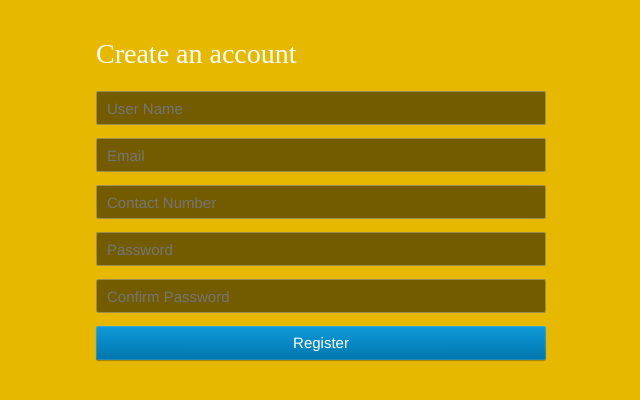
After one commit to CS4-2016/resto, a PHP site: page /register.php in a window 1280 px wide. The commit adds this page. Shown: the top 400 px of the page, without its empty margins (319-959 px from the left). Run offline with PHP 8.4, Linux system fonts and the light colour scheme.

Commit message:
resgister

```diff
--- a/css/style_jae.css
+++ b/css/style_jae.css
@@ -2,8 +2,8 @@
 .resto-tables-span {
      flex-direction: column;
     border: 1px solid black;
-    height: 180px;
-    width: 230px;
+    height: 200px;
+    width: 250px;
     text-align: center;
     font-size: 80px;
 }
@@ -35,7 +35,274 @@ span {
 
 .nav-resto-table-logo {
     height: 50px;
-    width: 50px;
+    width: 60px;
     margin: 1px;
-    padding: 1px;
+    padding-left: 3px;
 }
+*{
+  margin:0;
+  padding:0;
+}
+
+h1 {
+  font-size: 2em;
+  font-family: "Core Sans N W01 35 Light";
+  font-weight: normal;
+  margin: .67em 0;
+  display: block;
+}
+
+#registered {
+    margin-top: 50px;
+}
+
+#registered img {
+    margin-bottom: 0px;
+    width: 100px;
+    height: 100px;
+}
+
+#registered span {
+    clear: both;
+    display: block;
+}
+
+img {
+    margin-bottom: 20px;
+}
+
+.avatar {
+    margin: 10px 0 20px 0;
+}
+
+.module{
+  position:relative;
+  top:10%;
+  height:65%;
+  width:450px;
+  margin-left:auto;
+  margin-right:auto;
+}
+
+.user {
+    color: #66d8fc;
+    font-weight: bold;
+}
+
+.userlist {
+    float:left;
+    padding: 30px;
+}
+
+.userlist span {
+    color: #0590fc;
+}
+
+.welcome{
+  position:relative;
+  top:30%;
+  height:65%;
+  width:900px;
+  margin-left:auto;
+  margin-right:auto;
+  margin-top: 50px;
+}
+
+::-moz-selection {
+  background: #19547c;
+}
+::selection {
+  background: #19547c;
+}
+input::-moz-selection {
+  background: #037db6;
+}
+input::selection {
+  background: #037db6;
+}
+
+body{
+  color: #fff;
+  background-color:#e6b800;
+  font-family:helvetica;
+/*  background:url("../Screenshot_1.png") #e6b800 no-repeat center top;*/
+}
+
+.body-content{
+  position:relative;
+  top:20px;
+  height:100%;
+  width:800px;
+  margin-left:auto;
+  margin-right:auto;
+  background: transparent;
+}
+
+select,
+textarea,
+input[type="text"],
+input[type="password"],
+input[type="email"]
+{
+  height:30px;
+  width:100%;;
+  display: inline-block;
+  vertical-align: middle;
+  height: 34px;
+  padding: 0 10px;
+  margin-top: 3px;
+  margin-bottom: 10px;
+  font-size: 15px;
+  line-height: 20px;
+  border: 1px solid rgba(255, 255, 255, 0.3);
+  background-color: rgba(0, 0, 0, 0.5);
+  color: rgba(255, 255, 255, 0.7);
+  -moz-box-sizing: border-box;
+  box-sizing: border-box;
+  border-radius: 2px;
+}
+
+select,
+textarea,
+input[type="text"],
+input[type="password"],
+input[type="email"] {
+  -webkit-appearance: none;
+  -moz-appearance: none;
+  -ms-appearance: none;
+  appearance: none;
+  -webkit-transition: background-position 0.2s, background-color 0.2s, border-color 0.2s, box-shadow 0.2s;
+  transition: background-position 0.2s, background-color 0.2s, border-color 0.2s, box-shadow 0.2s;
+}
+select:hover,
+textarea:hover,
+input[type="text"]:hover,
+input[type="password"]:hover,
+input[type="email"]:hover {
+  border-color: rgba(255, 255, 255, 0.5);
+  background-color: rgba(0, 0, 0, 0.5);
+  color: rgba(255, 255, 255, 0.7);
+}
+select:focus,
+textarea:focus,
+input[type="text"]:focus,
+input[type="password"]:focus,
+input[type="email"]:focus {
+  border: 2px solid;
+  border-color: #1e5f99;
+  background-color: rgba(0, 0, 0, 0.5);
+  color: #ffffff;
+}
+.btn {
+  text-overflow: ellipsis;
+  white-space: nowrap;
+  overflow: hidden;
+  margin: 3px 0;
+  padding: 6px 20px;
+  font-size: 15px;
+  line-height: 20px;
+  height: 34px;
+  background-color: rgba(0, 0, 0, 0.15);
+  color: #00aeff;
+  border: 1px solid rgba(255, 255, 255, 0.15);
+  box-shadow: 0 0 rgba(0, 0, 0, 0);
+  border-radius: 2px;
+  -webkit-transition: background-color 0.2s, box-shadow 0.2s, background-color 0.2s, border-color 0.2s, color 0.2s;
+  transition: background-color 0.2s, box-shadow 0.2s, background-color 0.2s, border-color 0.2s, color 0.2s;
+}
+.btn.active,
+.btn:active {
+  padding: 7px 19px 5px 21px;
+}
+.btn.disabled:active,
+.btn[disabled]:active,
+.btn.disabled.active,
+.btn[disabled].active {
+  padding: 6px 20px !important;
+}
+.btn:hover,
+.btn:focus {
+  background-color: rgba(0, 0, 0, 0.25);
+  color: #ffffff;
+  border-color: rgba(255, 255, 255, 0.3);
+  box-shadow: 0 0 rgba(0, 0, 0, 0);
+}
+.btn:active,
+.btn.active {
+  background-color: rgba(0, 0, 0, 0.15);
+  color: rgba(255, 255, 255, 0.8);
+  border-color: rgba(255, 255, 255, 0.07);
+  box-shadow: inset 1.5px 1.5px 3px rgba(0, 0, 0, 0.5);
+}
+.btn-primary {
+  background-color: #098cc8;
+  color: #ffffff;
+  border: 1px solid transparent;
+  box-shadow: 0 0 rgba(0, 0, 0, 0);
+  border-radius: 2px;
+  -webkit-transition: background-color 0.2s, box-shadow 0.2s, background-color 0.2s, border-color 0.2s, color 0.2s;
+  transition: background-color 0.2s, box-shadow 0.2s, background-color 0.2s, border-color 0.2s, color 0.2s;
+  background-image: -webkit-linear-gradient(top, #0f9ada, #0076ad);
+  background-image: linear-gradient(to bottom, #0f9ada, #0076ad);
+  border: 0;
+  box-shadow: 0 1px 1px rgba(0, 0, 0, 0.3), 0 0 0 1px rgba(255, 255, 255, 0.15) inset;
+}
+.btn-primary:hover,
+.btn-primary:focus {
+  background-color: #21b0f1;
+  color: #ffffff;
+  border-color: transparent;
+  box-shadow: 0 0 rgba(0, 0, 0, 0);
+}
+.btn-primary:active,
+.btn-primary.active {
+  background-color: #006899;
+  color: rgba(255, 255, 255, 0.7);
+  border-color: transparent;
+  box-shadow: inset 1.5px 1.5px 3px rgba(0, 0, 0, 0.5);
+}
+.btn-primary:hover,
+.btn-primary:focus {
+  background-image: -webkit-linear-gradient(top, #37c0ff, #0097dd);
+  background-image: linear-gradient(to bottom, #37c0ff, #0097dd);
+}
+.btn-primary:active,
+.btn-primary.active {
+  background-image: -webkit-linear-gradient(top, #006ea1, #00608d);
+  background-image: linear-gradient(to bottom, #006ea1, #00608d);
+  box-shadow: 1px 1px 2px rgba(0, 0, 0, 0.6) inset, 0 0 0 1px rgba(255, 255, 255, 0.07) inset;
+}
+.btn-block {
+  display: block;
+  width: 100%;
+  padding-left: 0;
+  padding-right: 0;
+}
+
+.alert {
+  -moz-box-sizing: border-box;
+  box-sizing: border-box;
+  padding: 4px 20px 4px 20px;
+  font-size: 13px;
+  line-height: 20px;
+  margin-bottom: 20px;
+  text-shadow: none;
+  position: relative;
+  background-color: #272e3b;
+  color: rgba(255, 255, 255, 0.7);
+  border: 1px solid #000;
+  box-shadow: 0 0 0 1px #363d49 inset, 0 5px 10px rgba(0, 0, 0, 0.75);
+}
+.alert-error {
+  color: #f00;
+  background-color: #360e10;
+  box-shadow: 0 0 0 1px #551e21 inset, 0 5px 10px rgba(0, 0, 0, 0.75);
+}
+.alert:empty{
+    display: none;
+}
+.alert-success {
+  color: #21ec0c;
+  background-color: #15360e;
+  box-shadow: 0 0 0 1px #2a551e inset, 0 5px 10px rgba(0, 0, 0, 0.75);
+}
--- /dev/null
+++ b/register.php
@@ -0,0 +1,29 @@
+<?php
+    require_once("dbconn.php");
+?>
+
+<!DOCTYPE html>
+<html ng-app="resto">
+    <head>
+        <?php require_once("head.php"); ?>
+    </head>
+    <body>
+<div class="body-content">
+  <div class="module">
+    <h1>Create an account</h1>
+    <form class="form" action="form.php" method="post" enctype="multipart/form-data" autocomplete="off">
+      <div class="alert alert-error"></div>
+      <input type="text" placeholder="User Name" name="username" required />
+      <input type="email" placeholder="Email" name="email" required />
+    <input type="email" placeholder="Contact Number" name="contactnumber" required />
+      <input type="password" placeholder="Password" name="password" autocomplete="new-password" required />
+      <input type="password" placeholder="Confirm Password" name="confirmpassword" autocomplete="new-password" required />
+
+      <input type="submit" value="Register" name="register" class="btn btn-block btn-primary" />
+    </form>
+  </div>
+</div>
+
+    </body>
+    <?php require_once("scripts.php"); ?>
+</html>
```
